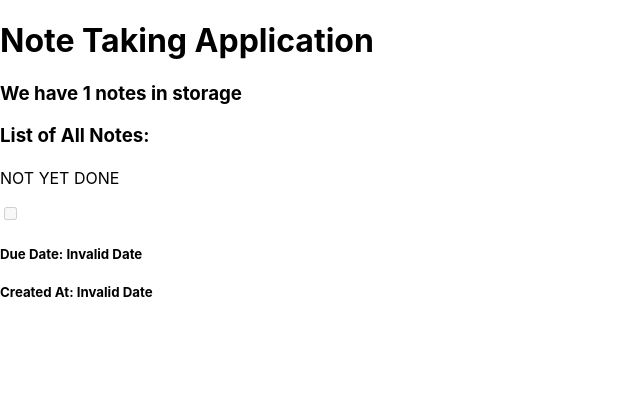
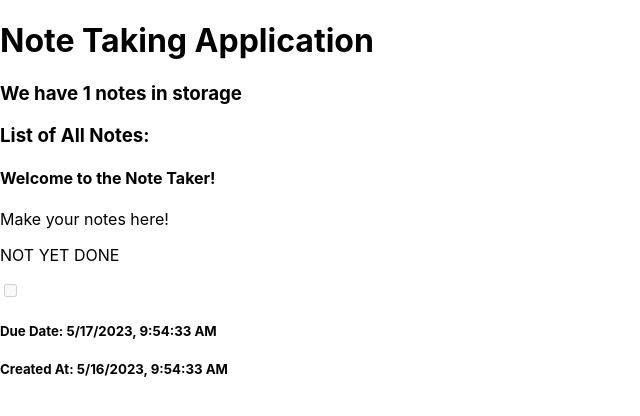
Before and after one commit to Liam-M-Dev/note-taking-project, a React (Create React App) app: page / in a window 1280 px wide. Shown: the top 416 px of the page, without its empty margins (0-640 px from the left). Built offline with nearby package versions, Linux system fonts and the light colour scheme.

Commit message:
Fix bug in NoteDisplay function

```diff
--- a/src/components/NotesDisplay.jsx
+++ b/src/components/NotesDisplay.jsx
@@ -1,11 +1,11 @@
-import { useEffect, useRef } from "react";
+import { useEffect, useState } from "react";
 import { useNoteData } from "../contexts/NotesContext";
 
 
 export default function NoteDisplay(props){
 
     const {id} = props;
-    let note = useRef({});
+    let [localNote, setLocalNote] = useState({});
 
     const globalNotesData = useNoteData();
 
@@ -13,23 +13,21 @@
 
 
     useEffect(() =>{
-        note.current = globalNotesData.filter(globalSpecificNote => {
-            return globalSpecificNote.id === id;
-        })
-    // eslint-disable-next-line react-hooks/exhaustive-deps
-    },[])
+        setLocalNote(globalNotesData.find(globalSpecificNote =>
+            globalSpecificNote.id === id));
+    },[globalNotesData, id])
 
 
     return(
         <div>
-            <h4>{note.title}</h4>
-                <p>{note.current.description}</p>
-                <p>{note.current.isCompleted ? "COMPLETE" : "NOT YET DONE"}</p>
-                <input type="checkbox" disabled="disabled" value={note.isCompleted} />
-                <h5>Due Date: {new Date(note.current.dueDate).toLocaleString()}</h5>
+            <h4>{localNote.title}</h4>
+                <p>{localNote.description}</p>
+                <p>{localNote.isCompleted ? "COMPLETE" : "NOT YET DONE"}</p>
+                <input type="checkbox" disabled="disabled" value={localNote.isCompleted} />
+                <h5>Due Date: {new Date(localNote.dueDate).toLocaleString()}</h5>
                 {/* <input type="date" readOnly value={note.dueDate} /> */}
 
-                <h5>Created At: {new Date(note.current.createdAtDate).toLocaleString()}</h5>
+                <h5>Created At: {new Date(localNote.createdAtDate).toLocaleString()}</h5>
                 {/* <input type="datetime-local" readOnly value={note.createdAtDate} /> */}
         </div>
     )
```
